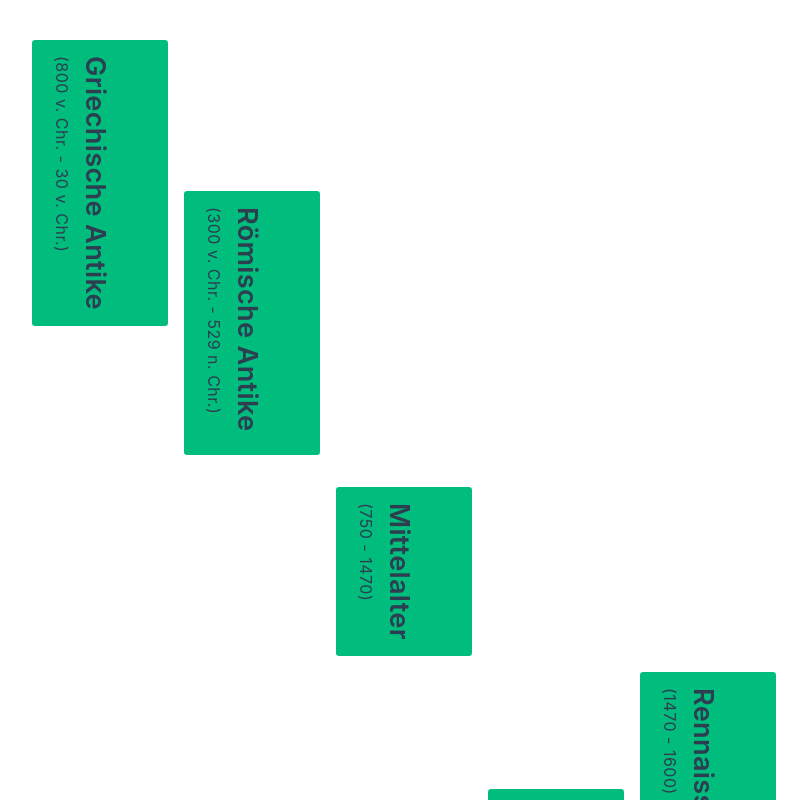
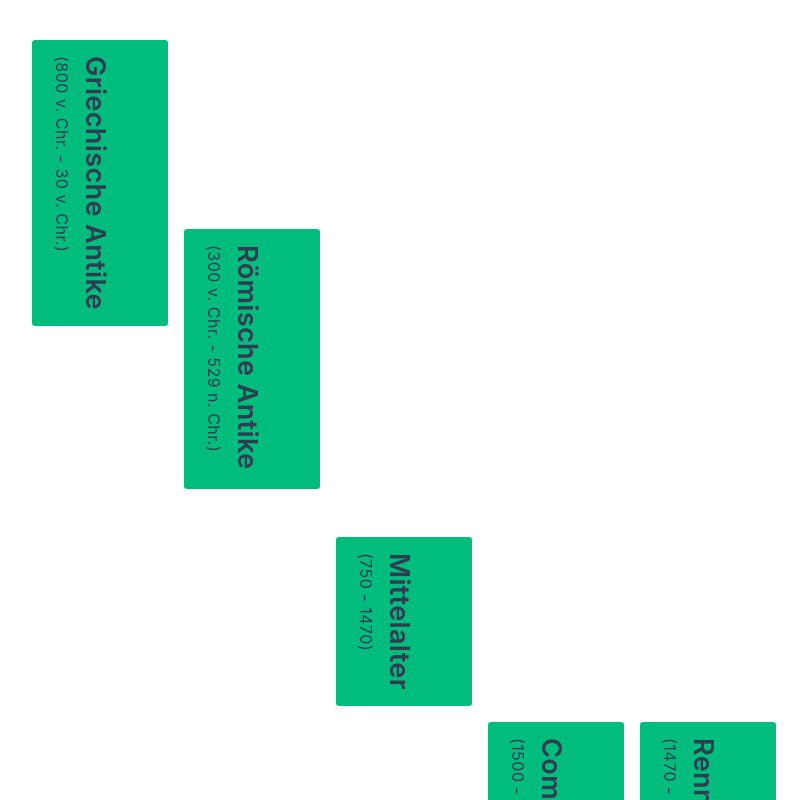
Before and after one commit to marian12345/literary-epochs, a Vue app: page / in a window 1280 px wide. Shown: the top 800 px of the page, without its empty margins (8-815 px from the left). Built offline with nearby package versions, Linux system fonts and the light colour scheme.

Commit message:
update timeline grid areas

```diff
--- a/src/components/Timeline.vue
+++ b/src/components/Timeline.vue
@@ -57,21 +57,31 @@ const cards = ref([
   grid-template-areas:
     "a . . . . . . ."
     "a . . . . . . ."
+    "a . . . . . . ."
+    "a . . . . . . ."
+    "a . . . . . . ."
+    "a b . . . . . ."
     "a b . . . . . ."
     "a b . . . . . ."
     ". b . . . . . ."
     ". b . . . . . ."
+    ". b . . . . . ."
+    ". b . . . . . ."
+    ". b . . . . . ."
+    ". . . . . . . ."
     ". . . . . . . ."
     ". . c . . . . ."
     ". . c . . . . ."
     ". . c . . . . ."
-    ". . . . e . . ."
+    ". . c . . . . ."
+    ". . c . . . . ."
+    ". . c . . . . ."
+    ". . c . . . . ."
+    ". . c . . . . ."
     ". . . d e . . ."
     ". . . d . f g ."
-    ". . . d . . g h"
-    ". . . d . i . h"
-    ". . . d k j . h"
-    ". . . . k . . ."
+    ". . i d . . g h"
+    ". . j . k . . ."
     ". . . . l . . .";
 
   grid-auto-columns: minmax(0, 1fr);
```
